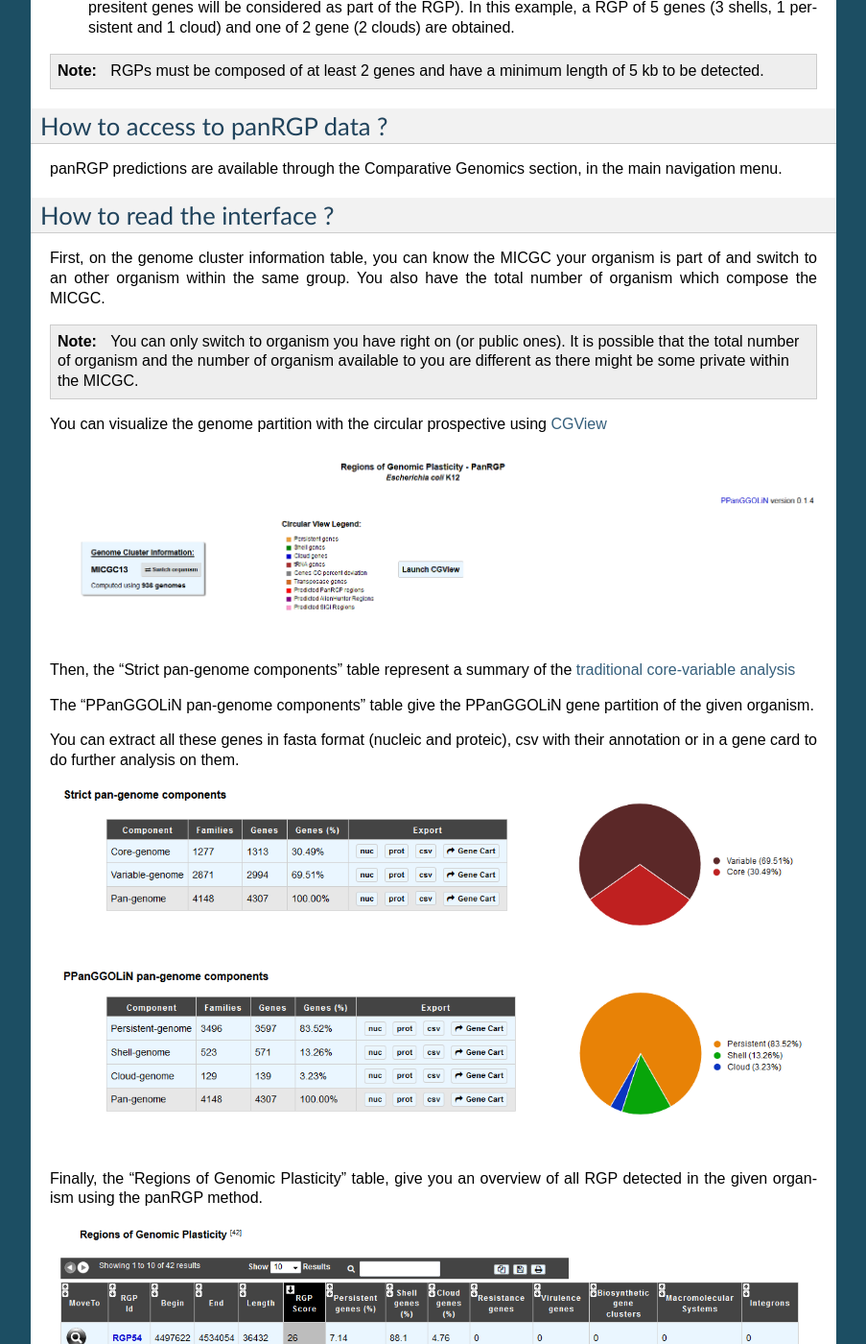
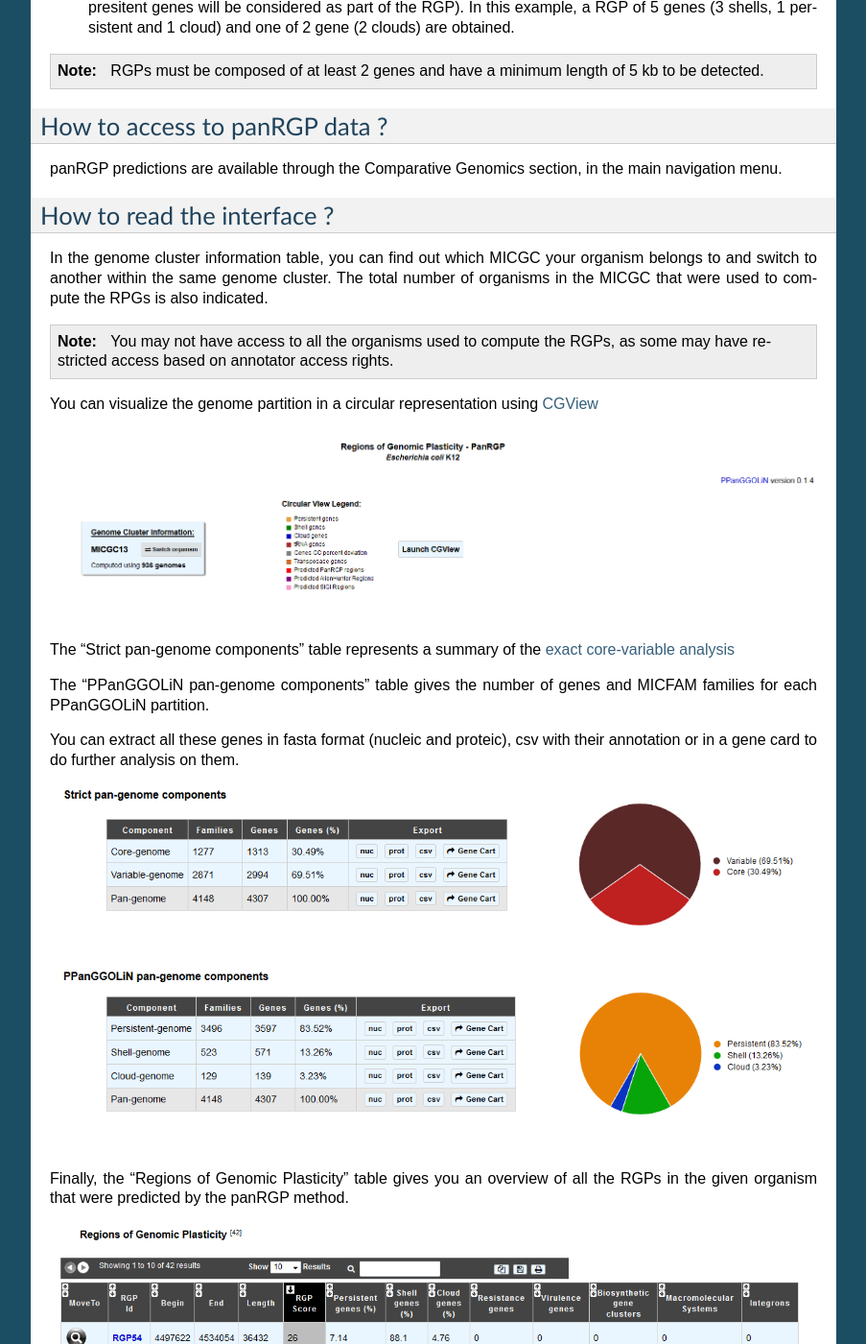
Before and after one commit to labgem/microscope-user-doc, a Sphinx documentation site: the page built from docs/content/compgenomics/panRGP.rst, in a window 1280 px wide and 1400 px high, scrolled down 3104 px. Shown: the whole window at 96% size, without its empty margins (198-1101 px from the left). Built offline with Sphinx 7.4.7, drawn with Linux system fonts in a browser that asks for light colours; formulas are drawn with MathJax 3; some of the changed text lies outside the part shown.

Commit message:
Update panRGP.rst

```diff
--- a/docs/content/compgenomics/panRGP.rst
+++ b/docs/content/compgenomics/panRGP.rst
@@ -22,7 +22,7 @@
 
 .. image:: img/projection.png
 
-**More information about PPanGGOLiN is available `here <https://github.com/ggautreau/PPanGGOLiN>`_.**
+**More information about PPanGGOLiN is available** `here <https://github.com/ggautreau/PPanGGOLiN>`_.
 
 .. Warning:: The panRGP tool is executed only on MIGC containing at least 15 strains. Please also note that we exlclude genomes for which CheckM detected more than 5% contamination or less than 90% completeness as they are not assigned to MICGC cluster (see `Genome Overview <https://microscope.readthedocs.io/en/latest/content/genomic/overview.html>`_ ).
 
@@ -65,27 +65,27 @@
 How to read the interface ?
 --------------------------------------------------------
 
-First, on the genome cluster information table, you can know the MICGC your organism is part of and switch to an other organism within the same group. You also have the total number of organism which compose the MICGC.
+In the genome cluster information table, you can find out which MICGC your organism belongs to and switch to another within the same genome cluster. The total number of organisms in the MICGC that were used to compute the RPGs is also indicated.
 
-.. Note:: You can only switch to organism you have right on (or public ones). It is possible that the total number of organism and the number of organism available to you are different as there might be some private within the MICGC.
+.. Note:: You may not have access to all the organisms used to compute the RGPs, as some may have restricted access based on annotator access rights.
 
-You can visualize the genome partition with the circular prospective using `CGView <https://microscope.readthedocs.io/en/latest/content/genomic/cgview.html>`_
+You can visualize the genome partition in a circular representation using `CGView <https://microscope.readthedocs.io/en/latest/content/genomic/cgview.html>`_
 
 .. image:: img/panRGPpage1.PNG
 
-Then, the "Strict pan-genome components" table represent a summary of the `traditional core-variable analysis <https://microscope.readthedocs.io/en/latest/content/compgenomics/pancoreTool.html>`_
+The "Strict pan-genome components" table represents a summary of the `exact core-variable analysis <https://microscope.readthedocs.io/en/latest/content/compgenomics/pancoreTool.html>`_
 
-The "PPanGGOLiN pan-genome components" table give the PPanGGOLiN gene partition of the given organism.
+The "PPanGGOLiN pan-genome components" table gives the number of genes and MICFAM families for each PPanGGOLiN partition.
 
 You can extract all these genes in fasta format (nucleic and proteic), csv with their annotation or in a gene card to do further analysis on them.
 
 .. image:: img/panRGPpartitionnement.PNG
 
-Finally, the "Regions of Genomic Plasticity" table, give you an overview of all RGP detected in the given organism using the panRGP method.
+Finally, the "Regions of Genomic Plasticity" table gives you an overview of all the RGPs in the given organism that were predicted by the panRGP method.
 
 .. image:: img/panRGPtable.PNG
 
-We analyze the RGP gene composition with some other method results:
+For each RGP, the number of genes predicted by other methods is indicated:
 
  - Resistance genes: Antibiotic resistance prediction using `CARD method <https://microscope.readthedocs.io/en/latest/content/compgenomics/card.html>`_
  - Virulence genes: `Virulence prediction <https://microscope.readthedocs.io/en/latest/content/compgenomics/virulence.html>`_
```
Also changed, not shown: other parts of docs/content/compgenomics/panRGP.rst (+1 -1 lines).
